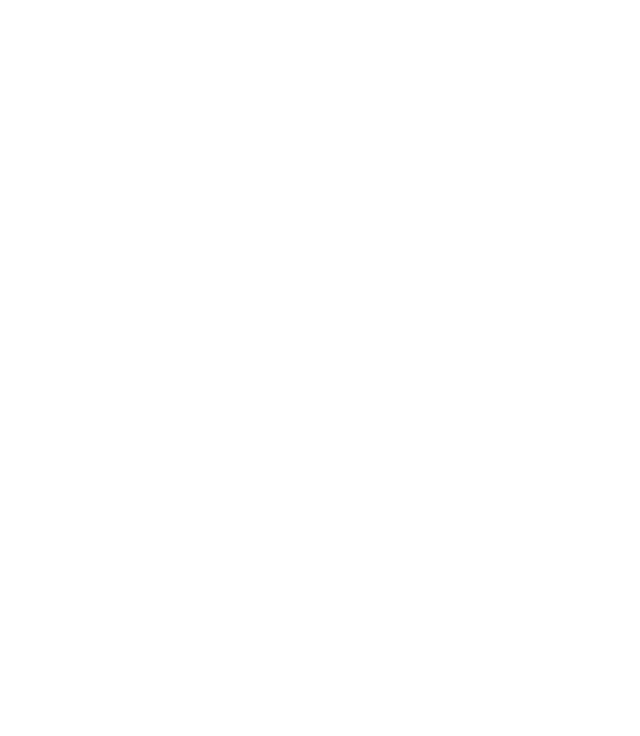
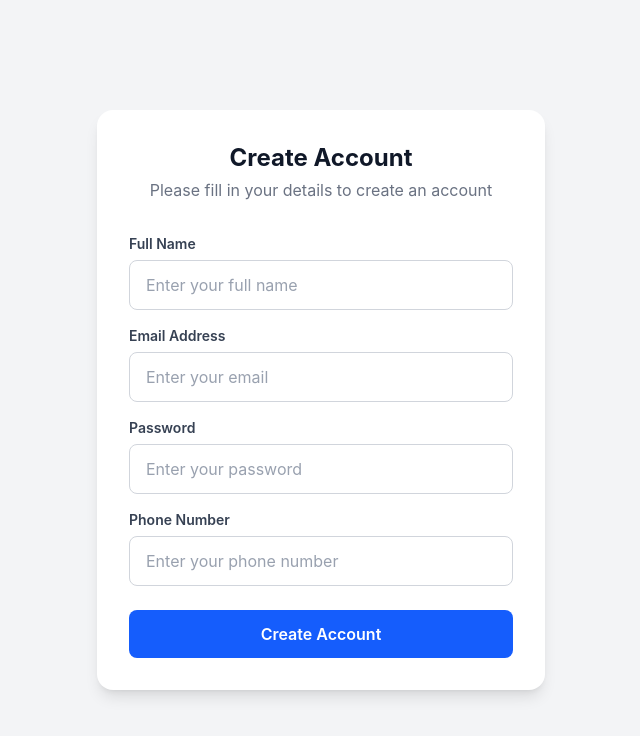
Before and after one commit to yashvasani9646/Products, a React (Vite) app: page /register in a window 1280 px wide. Before the commit this address had no page. Shown: the top 736 px of the page, without its empty margins (319-959 px from the left). Built offline with nearby package versions, Linux system fonts and the light colour scheme.

Commit message:
add all data

```diff
--- a/src/App.jsx
+++ b/src/App.jsx
@@ -3,6 +3,8 @@
 import { BrowserRouter, Routes, Route } from "react-router-dom";
 import { ToastContainer } from "react-toastify";
 import "react-toastify/dist/ReactToastify.css";
+import Register from "./Register";
+import Login from "./Login";
 
 function App() {
   return (
@@ -10,6 +12,8 @@
       <Routes>
         <Route path="/" element={<Product />} />
         <Route path="/products" element={<ProductTable />} />
+        <Route path="/login" element={<Login />} />
+        <Route path="/register" element={<Register />} />
       </Routes>
 
       <ToastContainer />
--- /dev/null
+++ b/src/Login.jsx
@@ -0,0 +1,116 @@
+import React, { useState } from "react";
+import { useNavigate } from "react-router-dom";
+import { toast } from "react-toastify";
+const Login = () => {
+  const navigate = useNavigate();
+  const [email, setEmail] = useState("");
+  const [password, setPassword] = useState("");
+  const [errors, setErrors] = useState({});
+
+  const handelSubmit = (e) => {
+    e.preventDefault();
+
+    const userData = {
+      email: email,
+      password: password,
+    };
+    console.log(userData);
+
+    fetch("http://localhost:3000/login", {
+      method: "POST",
+      body: JSON.stringify(userData),
+      headers: {
+        "Content-type": "application/json",
+      },
+    })
+      .then((response) => {
+        return response.json();
+      })
+      .then((data) => {
+        if (data.message) {
+          localStorage.setItem("token", data.token);
+          setErrors({});
+          toast.success("Login Successful 🎉");
+          setTimeout(() => {
+              navigate("/");
+          }, 1500);
+        } else {
+          setErrors(data.errors);
+        }
+      });
+  };
+
+  return (
+    <div className="min-h-screen flex justify-center items-center bg-gray-100 px-4">
+      <div className="w-full max-w-md bg-white rounded-2xl shadow-lg p-8">
+        <div className="text-center mb-8">
+          <h2 className="text-2xl font-bold text-gray-900 mb-2">Welcome Back</h2>
+          <p className="text-gray-500">Login to your account</p>
+        </div>
+
+        <form onSubmit={handelSubmit}>
+          <div className="mb-5">
+            <label className="block text-sm font-semibold text-gray-700 mb-1.5">
+              Email Address
+            </label>
+
+            <input
+              type="text"
+              className={`w-full px-4 py-3 rounded-lg border text-gray-900 placeholder-gray-400 focus:outline-none focus:ring-2 focus:ring-blue-500 transition ${
+                errors.email ? "border-red-500" : "border-gray-300"
+              }`}
+              placeholder="Enter your email"
+              value={email}
+              onChange={(e) => {
+                setEmail(e.target.value);
+                setErrors((prev) => ({
+                  ...prev,
+                  email: "",
+                }));
+              }}
+            />
+
+            {errors.email && (
+              <p className="text-red-500 text-sm mt-1">{errors.email}</p>
+            )}
+          </div>
+
+          <div className="mb-6">
+            <label className="block text-sm font-semibold text-gray-700 mb-1.5">
+              Password
+            </label>
+
+            <input
+              type="password"
+              className={`w-full px-4 py-3 rounded-lg border text-gray-900 placeholder-gray-400 focus:outline-none focus:ring-2 focus:ring-blue-500 transition ${
+                errors.password ? "border-red-500" : "border-gray-300"
+              }`}
+              placeholder="Enter your password"
+              value={password}
+              onChange={(e) => {
+                setPassword(e.target.value);
+                setErrors((prev) => ({
+                  ...prev,
+                  password: "",
+                }));
+              }}
+            />
+
+            {errors.password && (
+              <p className="text-red-500 text-sm mt-1">{errors.password}</p>
+            )}
+          </div>
+
+          <button
+            type="submit"
+            className="w-full bg-blue-600 hover:bg-blue-700 text-white font-semibold py-3 rounded-lg transition"
+          >
+            Login
+          </button>
+        </form>
+      </div>
+    </div>
+  );
+};
+
+export default Login;
--- a/src/Product.jsx
+++ b/src/Product.jsx
@@ -14,14 +14,6 @@
   const [available, setAvailable] = useState(false);
   const [image, setImage] = useState(null);
   const location = useLocation();
-
-  const data = {
-    product: Product,
-    price: Price,
-    category: category,
-    type: type,
-    available: available,
-  };
 
   const handelChange = (e) => {
     e.preventDefault();
@@ -64,8 +56,7 @@
       }
       fetch(`${API_URL}/products/${editId}`, {
         method: "PUT",
-        body:formData,
-
+        body: formData,
       }).then(() => {
         navigate("/products");
         setEditId(null);
@@ -94,6 +85,9 @@
       fetch(`${API_URL}/products`, {
         method: "POST",
         body: formData,
+        headers: {
+          Authorization: localStorage.getItem("token"),
+        },
       })
         .then((res) => {
           if (!res.ok) {
@@ -130,17 +124,32 @@
     }
   }, [location.state]);
 
+  const handleLogout = () => {
+    localStorage.removeItem("token");
+    navigate("/register");
+  };
+
   return (
     <div className="min-h-screen bg-gradient-to-br from-slate-50 via-blue-50 to-indigo-50 py-12 px-4">
       <div className="max-w-6xl mx-auto">
         {/* Heading */}
-        <div className="mb-10 text-center">
+        <div className="mb-10 flex items-center justify-between">
+          <div>
             <h1 className="text-4xl font-extrabold bg-gradient-to-r from-blue-700 via-indigo-600 to-purple-600 bg-clip-text text-transparent">
               Product Manager
             </h1>
+
             <p className="text-gray-500 mt-2 text-lg">
               Add and manage your products with ease
             </p>
+          </div>
+
+          <button
+            onClick={handleLogout}
+            className="bg-red-500 hover:bg-red-600 text-white font-semibold px-5 py-3 rounded-xl shadow-md transition"
+          >
+            Sign Out
+          </button>
         </div>
 
         {/* Add Product Form */}
--- /dev/null
+++ b/src/Register.jsx
@@ -0,0 +1,178 @@
+import React, { useState } from "react";
+import { useNavigate } from "react-router-dom";
+import { toast } from "react-toastify";
+const Register = () => {
+  const [name, setName] = useState("");
+  const [email, setEmail] = useState("");
+  const [password, setPassword] = useState("");
+  const [phoneNumber, setPhoneNumber] = useState("");
+  const [errors, setErrors] = useState({});
+
+  const navigate = useNavigate();
+  const handelSubmit = (e) => {
+    e.preventDefault();
+
+    console.log(name);
+    console.log(email);
+    console.log(password);
+    console.log(phoneNumber);
+
+    const userDate = {
+      name: name,
+      email: email,
+      password: password,
+      phoneNumber: phoneNumber,
+    };
+
+    console.log(userDate);
+
+    fetch("http://localhost:3000/register", {
+      method: "POST",
+      body: JSON.stringify(userDate),
+      headers: {
+        "Content-Type": "application/json",
+      },
+    })
+      .then((response) => {
+        return response.json();
+      })
+      .then((data) => {
+        if (data.message) {
+          setErrors({});
+
+          toast.success("Registration Successful 🎉");
+
+          setTimeout(() => {
+            navigate("/login");
+          }, 1500);
+        } else {
+          setErrors(data.errors);
+        }
+      });
+  };
+  return (
+    <div className="min-h-screen flex justify-center items-center bg-gray-100 px-4">
+      <div className="w-full max-w-md bg-white rounded-2xl shadow-lg p-8">
+        <div className="text-center mb-8">
+          <h2 className="text-2xl font-bold text-gray-900">Create Account</h2>
+          <p className="text-gray-500 mt-1">
+            Please fill in your details to create an account
+          </p>
+        </div>
+
+        <form onSubmit={handelSubmit}>
+          <div className="mb-4">
+            <label className="block text-sm font-semibold text-gray-700 mb-1.5">
+              Full Name
+            </label>
+
+            <input
+              type="text"
+              className="w-full px-4 py-3 rounded-lg border border-gray-300 text-gray-900 placeholder-gray-400 focus:outline-none focus:ring-2 focus:ring-blue-500 transition"
+              placeholder="Enter your full name"
+              value={name}
+              onChange={(e) => {
+                setName(e.target.value);
+
+                setErrors((prev) => ({
+                  ...prev,
+                  name: "",
+                }));
+              }}
+            />
+
+            {errors.name && (
+              <p className="text-red-500 text-sm mt-1">{errors.name}</p>
+            )}
+          </div>
+
+          <div className="mb-4">
+            <label className="block text-sm font-semibold text-gray-700 mb-1.5">
+              Email Address
+            </label>
+
+            <input
+              type="text"
+              className="w-full px-4 py-3 rounded-lg border border-gray-300 text-gray-900 placeholder-gray-400 focus:outline-none focus:ring-2 focus:ring-blue-500 transition"
+              placeholder="Enter your email"
+              value={email}
+              onChange={(e) => {
+                setEmail(e.target.value);
+
+                setErrors((prev) => ({
+                  ...prev,
+                  email: "",
+                }));
+              }}
+            />
+
+            {errors.email && (
+              <p className="text-red-500 text-sm mt-1">{errors.email}</p>
+            )}
+          </div>
+
+          <div className="mb-4">
+            <label className="block text-sm font-semibold text-gray-700 mb-1.5">
+              Password
+            </label>
+
+            <input
+              type="password"
+              className="w-full px-4 py-3 rounded-lg border border-gray-300 text-gray-900 placeholder-gray-400 focus:outline-none focus:ring-2 focus:ring-blue-500 transition"
+              placeholder="Enter your password"
+              value={password}
+              onChange={(e) => {
+                setPassword(e.target.value);
+
+                setErrors((prev) => ({
+                  ...prev,
+                  password: "",
+                }));
+              }}
+            />
+
+            {errors.password && (
+              <p className="text-red-500 text-sm mt-1">{errors.password}</p>
+            )}
+          </div>
+
+          <div className="mb-6">
+            <label className="block text-sm font-semibold text-gray-700 mb-1.5">
+              Phone Number
+            </label>
+
+            <input
+              type="number"
+              className="w-full px-4 py-3 rounded-lg border border-gray-300 text-gray-900 placeholder-gray-400 focus:outline-none focus:ring-2 focus:ring-blue-500 transition"
+              placeholder="Enter your phone number"
+              value={phoneNumber}
+              onChange={(e) => {
+                setPhoneNumber(e.target.value);
+
+                setErrors((prev) => ({
+                  ...prev,
+                  phoneNumber: "",
+                }));
+              }}
+            />
+
+            {errors.phoneNumber && (
+              <p className="text-red-500 text-sm mt-1">
+                {errors.phoneNumber}
+              </p>
+            )}
+          </div>
+
+          <button
+            type="submit"
+            className="w-full bg-blue-600 hover:bg-blue-700 text-white font-semibold py-3 rounded-lg transition"
+          >
+            Create Account
+          </button>
+        </form>
+      </div>
+    </div>
+  );
+};
+
+export default Register;
```
Also changed, not shown: 1 other file (tests, documents, lock files or other folders). Lines whose indentation alone changed are shown as unchanged.
